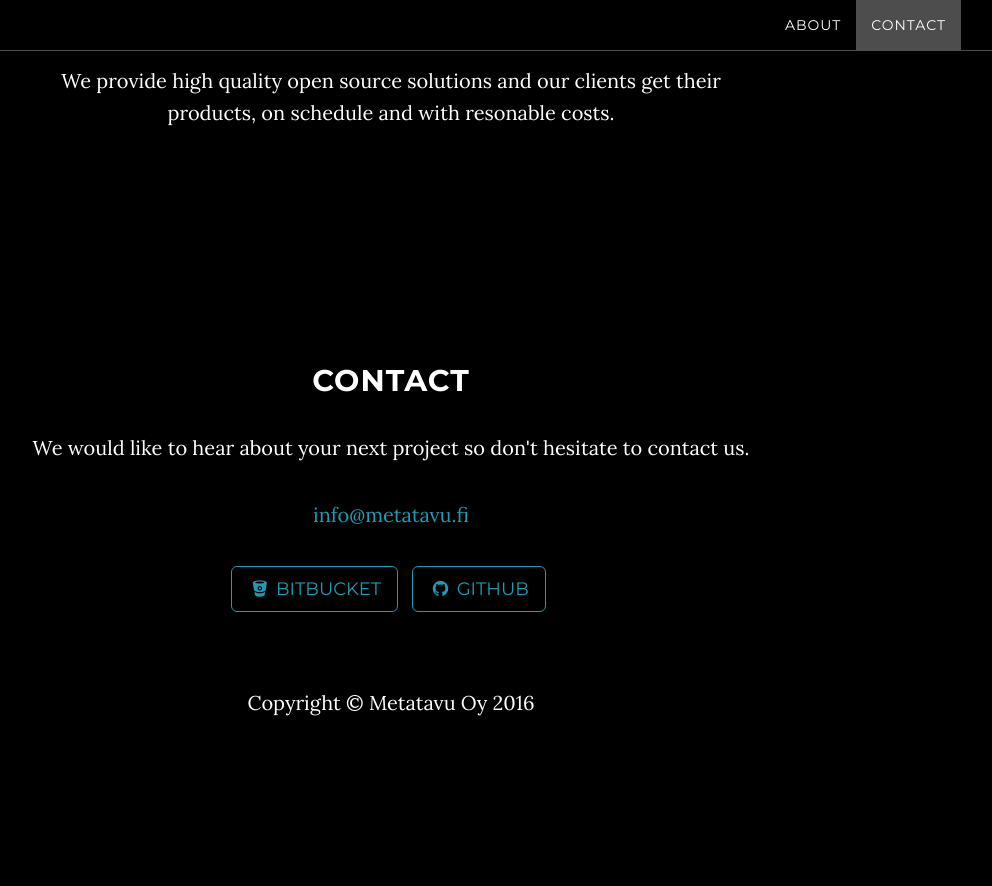
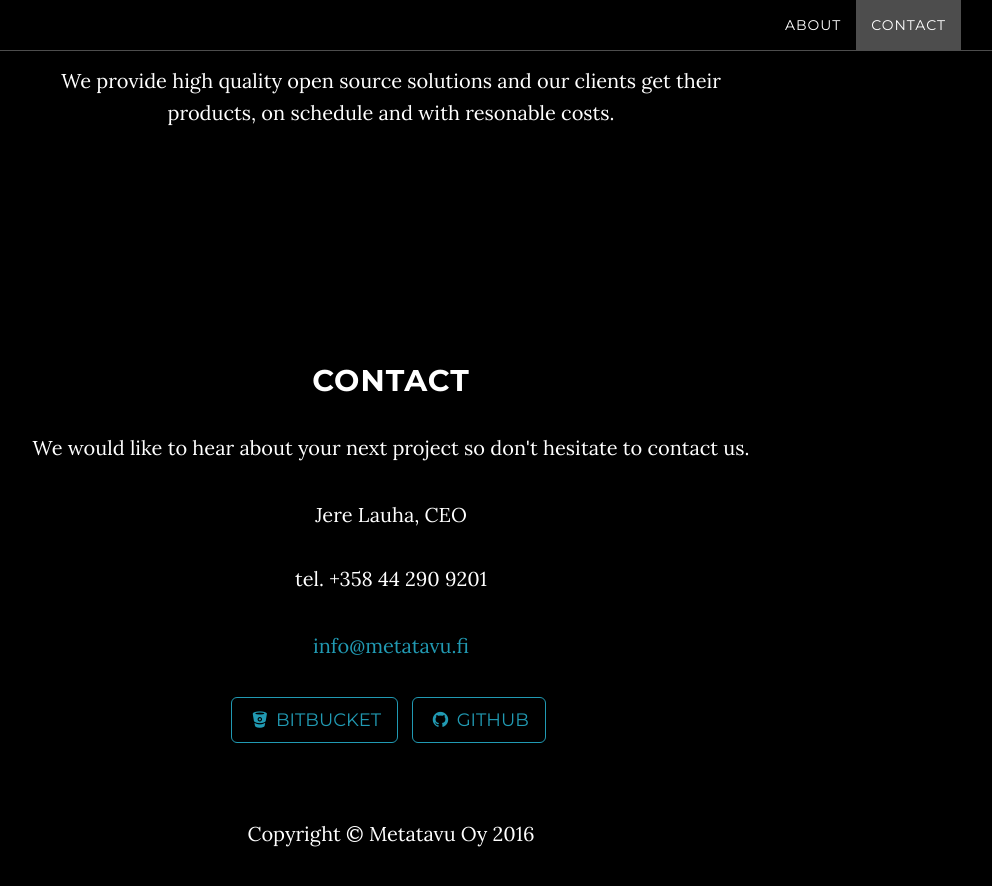
Before and after one commit to Metatavu/metatavu.github.io, a Jekyll site: the page built from index.html, in a window 1280 px wide and 900 px high, scrolled down 1170 px. Shown: the top 886 px of the window, without its empty margins (249-1241 px from the left). Built offline with Jekyll 4.4.1, drawn with Linux system fonts in a browser that asks for light colours; before the commit the page ends 1939 px from its top, so only the background shows below that.

Commit message:
Update contact.html

```diff
--- a/_includes/contact.html
+++ b/_includes/contact.html
@@ -6,6 +6,12 @@
                 <p>
                   We would like to hear about your next project so don't hesitate to contact us.
                 </p>
+                <p>
+                    Jere Lauha, CEO <br>
+                    <a href="mailto:jere.lauha@metatavu.fi"></a><br>
+                    tel. +358 44 290 9201<br>
+                </p>
+
                 <p><a href="mailto:{{ site.email }}">{{ site.email }}</a>
                 </p>
                 <ul class="list-inline banner-social-buttons">
```
